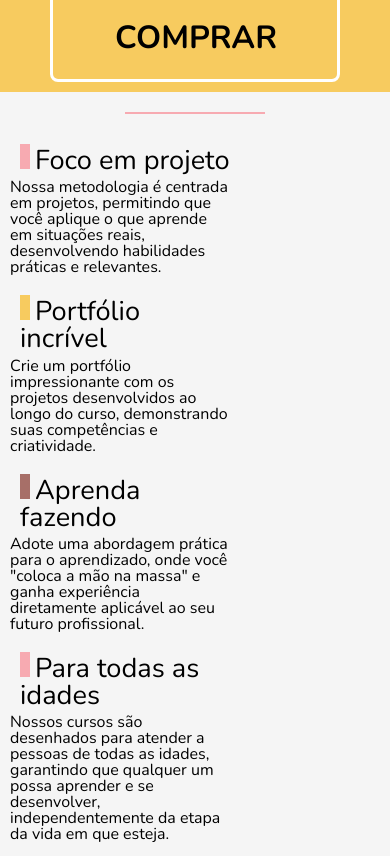
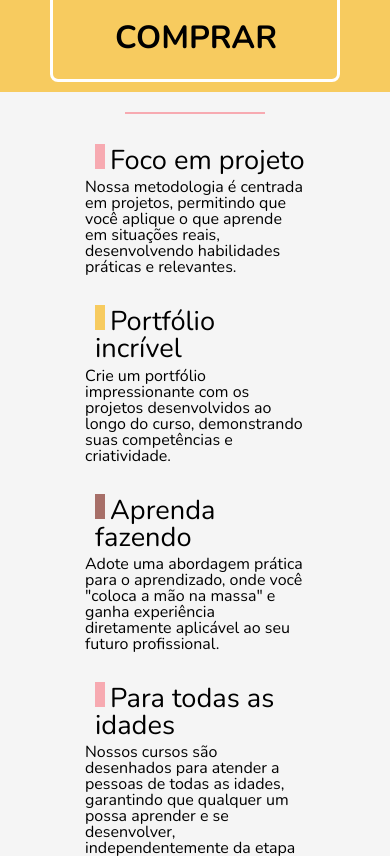
Before and after one commit to Gleicianegaldino/SkillAcademy, a plain HTML site: page index.html in a window 390 px wide. Shown: the part 4865-5721 px from the top of the page. Drawn offline with nearby package versions, Linux system fonts and the light colour scheme.

Commit message:
Ajustes no bloco vantagem

```diff
--- a/css/styles.css
+++ b/css/styles.css
@@ -402,6 +402,18 @@ margin: 10px 0 5px 0;
     }
 }
 
+@media (max-width: 800px) {
+    .vantagens {
+        flex-wrap: wrap; /* Permite que as vantagens quebrem para a próxima linha */
+        justify-content: center; /* Centraliza as vantagens horizontalmente */
+    }
+
+    .vantagem {
+        width: 100%; /* Ocupa toda a largura disponível */
+        margin-bottom: 20px; /* Espaçamento entre as vantagens */
+    }
+}
+
 
 .footer{
 	background: var(--clr--pink-light);
```
